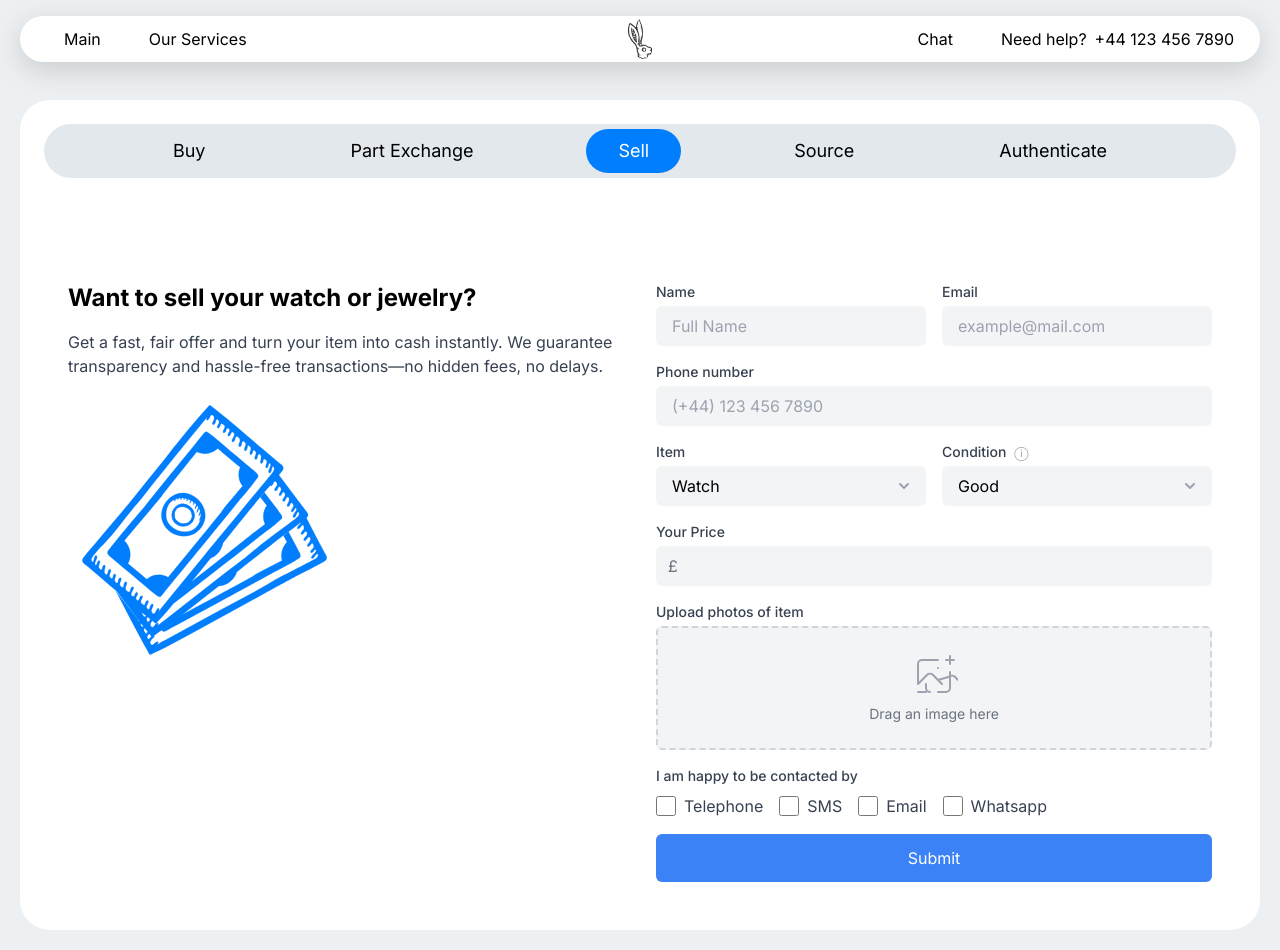
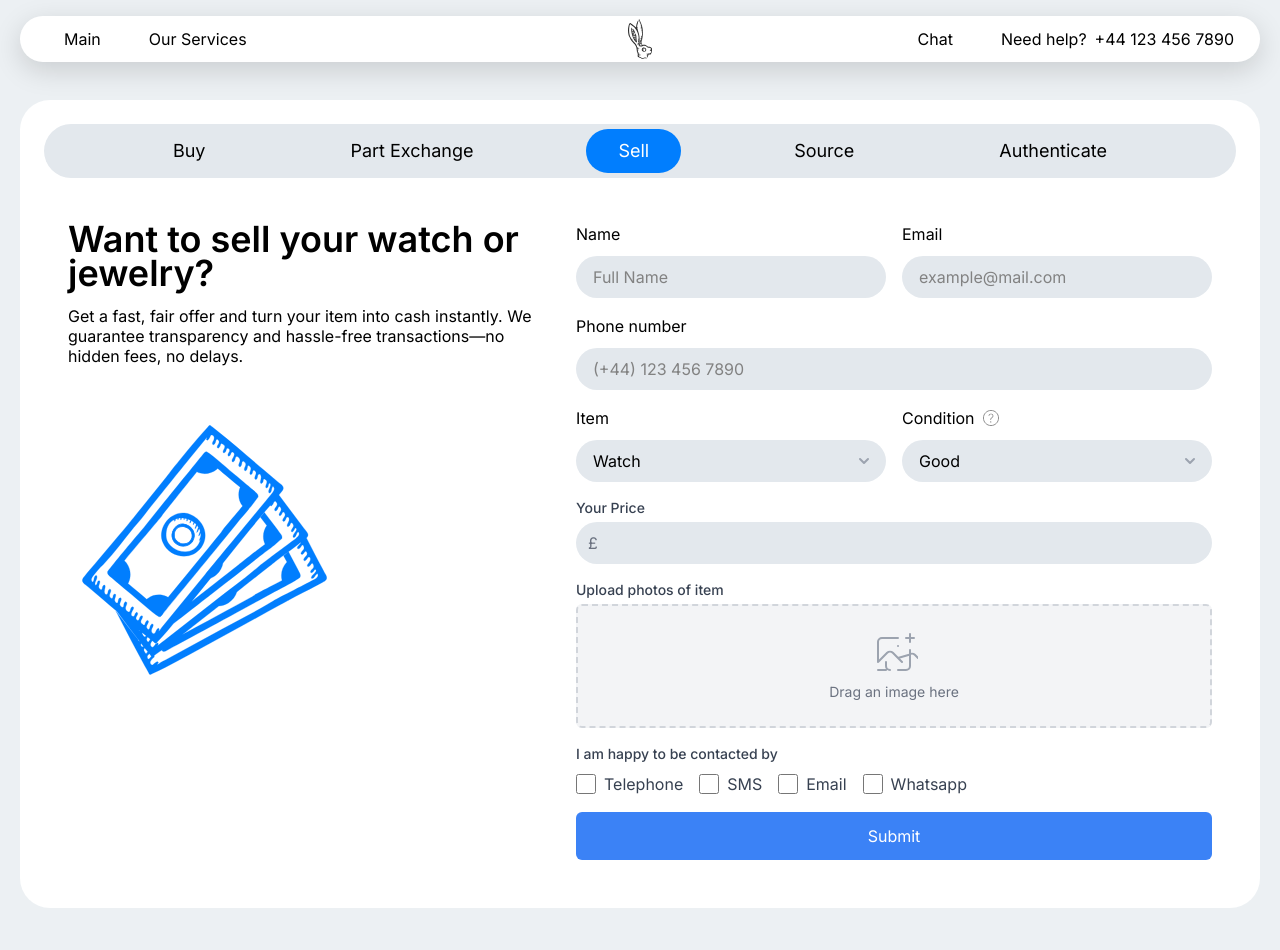
Before and after one commit to vikramkumartejani/finerlux, a Next.js app: page / in a window 1280 px wide. After the commit the page ends 928 px from the top, so only its background shows below. Built offline with nearby package versions, Linux system fonts and the light colour scheme.

Commit message:
form-update

```diff
--- a/app/components/SellTab.js
+++ b/app/components/SellTab.js
@@ -19,58 +19,65 @@ export default function SellTab() {
      }
 
      return (
-          <div className="grid md:grid-cols-2 gap-8 pt-20">
-               <div className="space-y-4">
-                    <h1 className="text-2xl font-bold">Want to sell your watch or jewelry?</h1>
-                    <p className="text-gray-700">
+          <div className="flex items-start justify-between pt-5">
+               <div className="space-y-4 max-w-[474px]">
+                    <h1 className="text-4xl leading-[95%] font-semibold">Want to sell your watch or jewelry?</h1>
+                    <p className="mt-2 pb-8 text-black text-base font-normal leading-[20px]">
                          Get a fast, fair offer and turn your item into cash instantly. We guarantee transparency and hassle-free
                          transactions—no hidden fees, no delays.
                     </p>
                     <Image src='/assets/selltab.svg' alt="selltab" width={274} height={271} />
                </div>
 
-               <div className="space-y-4">
+               <div className="space-y-4 w-full max-w-[636px]">
                     <div className="grid grid-cols-2 gap-4">
                          <div>
-                              <label htmlFor="name" className="block text-sm font-medium text-gray-700 mb-1">
+                              <label htmlFor="name" className="block text-base font-normal text-black mb-2.5">
                                    Name
                               </label>
-                              <input type="text" id="name" placeholder="Full Name" className="w-full px-4 py-2 bg-gray-100 rounded-md" />
+                              <input
+                                   type="text"
+                                   id="name"
+                                   placeholder="Full Name"
+                                   className="w-full px-4 h-[42px] bg-[#E3E8ED] rounded-[30px] placeholder:text-[#828282] text-black outline-none border border-transparent focus:border-[#017EFE] transition-colors duration-300"
+                              />
+
+
                          </div>
                          <div>
-                              <label htmlFor="email" className="block text-sm font-medium text-gray-700 mb-1">
+                              <label htmlFor="email" className="block text-base font-normal text-black mb-2.5">
                                    Email
                               </label>
                               <input
                                    type="email"
                                    id="email"
                                    placeholder="example@mail.com"
-                                   className="w-full px-4 py-2 bg-gray-100 rounded-md"
+                                   className="w-full px-4 h-[42px] bg-[#E3E8ED] rounded-[30px] placeholder:text-[#828282] text-black outline-none border border-transparent focus:border-[#017EFE] transition-colors duration-300"
                               />
                          </div>
                     </div>
 
                     <div>
-                         <label htmlFor="phone" className="block text-sm font-medium text-gray-700 mb-1">
+                         <label htmlFor="phone" className="block text-base font-normal text-black mb-2.5">
                               Phone number
                          </label>
                          <input
                               type="tel"
                               id="phone"
                               placeholder="(+44) 123 456 7890"
-                              className="w-full px-4 py-2 bg-gray-100 rounded-md"
+                              className="w-full px-4 h-[42px] bg-[#E3E8ED] rounded-[30px] placeholder:text-[#828282] text-black outline-none border border-transparent focus:border-[#017EFE] transition-colors duration-300"
                          />
                     </div>
 
                     <div className="grid grid-cols-2 gap-4">
                          <div>
-                              <label htmlFor="item" className="block text-sm font-medium text-gray-700 mb-1">
+                              <label htmlFor="item" className="block text-base font-normal text-black mb-2.5">
                                    Item
                               </label>
                               <div className="relative">
                                    <select
                                         id="item"
-                                        className="w-full px-4 py-2 bg-gray-100 rounded-md appearance-none"
+                                        className="w-full px-4 h-[42px] bg-[#E3E8ED] appearance-none rounded-[30px] placeholder:text-[#828282] text-black outline-none border border-transparent focus:border-[#017EFE] transition-colors duration-300"
                                         defaultValue="Watch"
                                    >
                                         <option>Watch</option>
@@ -89,13 +96,13 @@ export default function SellTab() {
                               </div>
                          </div>
                          <div>
-                              <label htmlFor="condition" className="block text-sm font-medium text-gray-700 mb-1">
-                                   Condition <span className="text-gray-400 inline-block ml-1">ⓘ</span>
+                              <label htmlFor="condition" className="flex items-center gap-1 text-base font-normal text-black mb-2.5">
+                                   Condition <span className="text-gray-400 inline-block ml-1"><Image src='/assets/conditions.svg' alt="conditions" width={16} height={16} /></span>
                               </label>
                               <div className="relative">
                                    <select
                                         id="condition"
-                                        className="w-full px-4 py-2 bg-gray-100 rounded-md appearance-none"
+                                        className="w-full px-4 h-[42px] bg-[#E3E8ED] appearance-none rounded-[30px] placeholder:text-[#828282] text-black outline-none border border-transparent focus:border-[#017EFE] transition-colors duration-300"
                                         defaultValue="Good"
                                    >
                                         <option>Excellent</option>
@@ -124,7 +131,11 @@ export default function SellTab() {
                               <div className="absolute inset-y-0 left-0 pl-3 flex items-center pointer-events-none">
                                    <span className="text-gray-500">£</span>
                               </div>
-                              <input type="text" id="price" className="w-full pl-8 pr-4 py-2 bg-gray-100 rounded-md" />
+                              <input
+                                   type="text"
+                                   id="price"
+                                   className="w-full px-4 pl-7 h-[42px] bg-[#E3E8ED] rounded-[30px] placeholder:text-[#828282] text-black outline-none border border-transparent focus:border-[#017EFE] transition-colors duration-300"
+                              />
                          </div>
                     </div>
 
```
Also changed, not shown: public/assets/conditions.svg (added).
